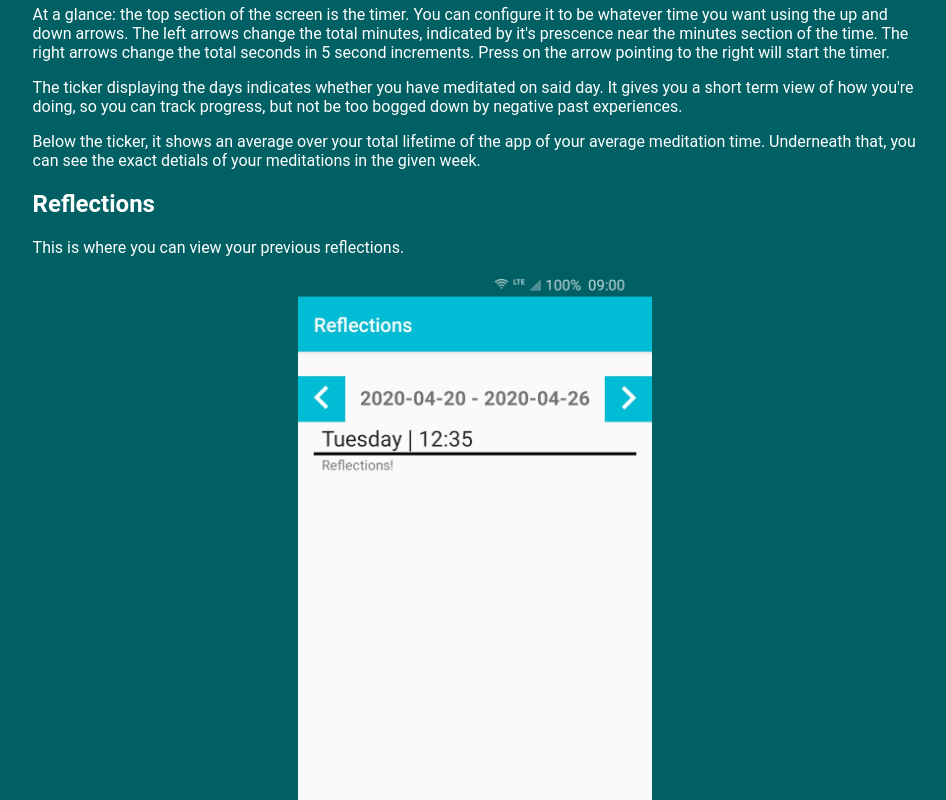
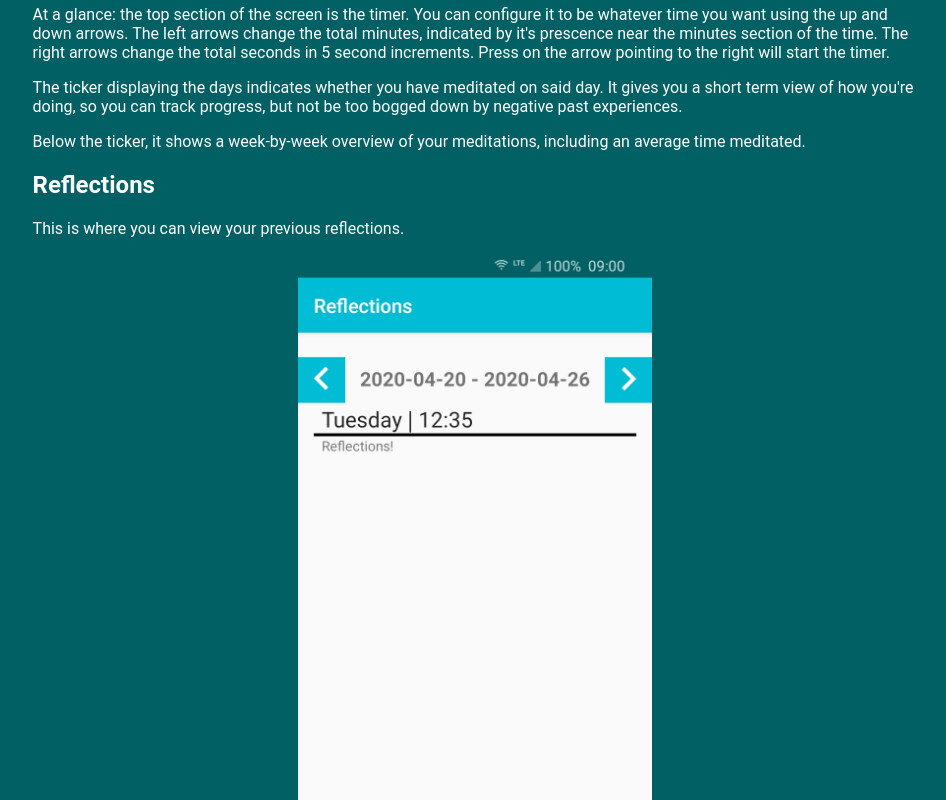
Before and after one commit to bevan-philip/botree, a plain HTML site: page app/src/main/assets/index.html in a window 1280 px wide. Shown: the part 960-1760 px from the top of the page, without its empty margins (165-1111 px from the left). Drawn offline with Linux system fonts and the light colour scheme.

Commit message:
Update text in webpage.

```diff
--- a/app/src/main/assets/index.html
+++ b/app/src/main/assets/index.html
@@ -24,7 +24,7 @@
 
             <p>The ticker displaying the days indicates whether you have meditated on said day. It gives you a short term view of how you're doing, so you can track progress, but not be too bogged down by negative past experiences.</p>
 
-            <p>Below the ticker, it shows an average over your total lifetime of the app of your average meditation time. Underneath that, you can see the exact detials of your meditations in the given week.</p>
+            <p>Below the ticker, it shows a week-by-week overview of your meditations, including an average time meditated.</p>
         </div>
 
         <div class="reflections" id="reflections">
@@ -45,6 +45,8 @@
             <img src="images/settings.jpg" alt="Settings">
 
             <p>In this screen, you can configure the settings of the app. For instance, you can turn the notification on and off, depending on your preferences.</p>
+
+            <p>The export options allow you to export a CSV file of your meditations or reflections for use elsewhere.</p>
         </div>
 
         <div class="timer" id="timer">
```
